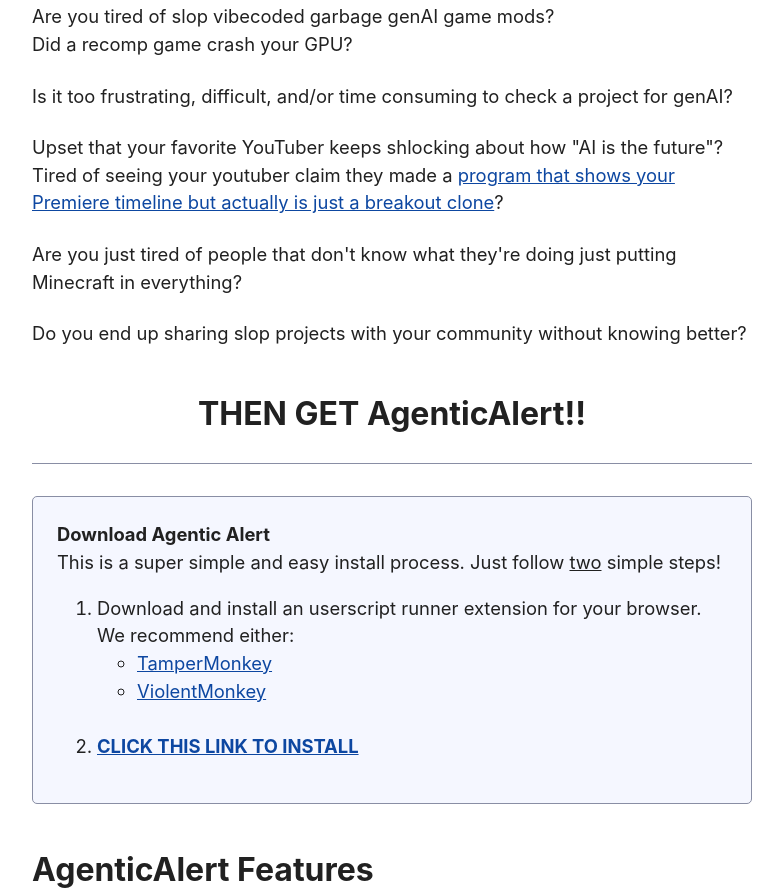
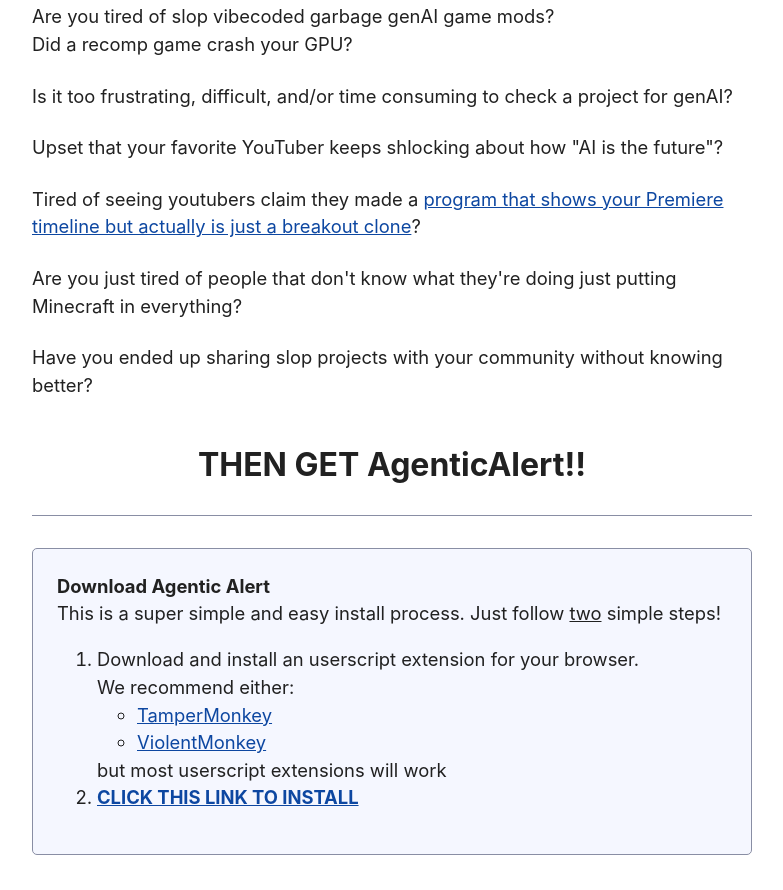
Before and after one commit to SocksTheWolf/AgenticAlert, a website: page site/index.html in a window 1280 px wide. Shown: the part 491-1381 px from the top of the page, without its empty margins (248-1031 px from the left). Drawn offline with Linux system fonts and the light colour scheme; files whose address does not match are found by name.

Commit message:
Minor updates
Yep

```diff
--- a/site/index.html
+++ b/site/index.html
@@ -32,6 +32,7 @@
     <link rel="canonical" href="https://agenticalert.download/" />
   </head>
   <body>
+    <!-- fix firefox FOUC -->
     <script>0</script>
     <header style="padding-top: 2rem;">
       <img src="icon.png" width="64" height="64" alt="AgenticAlert Logo" style="padding-top: 5px;" />
@@ -51,24 +52,24 @@
 <h3>Is this you?</h3>
 <p>Are you tired of slop vibecoded garbage genAI game mods?<br />Did a recomp game crash your GPU?</p>
 <p>Is it too frustrating, difficult, and/or time consuming to check a project for genAI?</p>
-<p>Upset that your favorite YouTuber keeps shlocking about how "AI is the future"?
-  Tired of seeing your youtuber claim they made a <a href="https://youtu.be/wajoP_5Cpw8?t=230" target="_blank">program that shows your Premiere timeline
+<p>Upset that your favorite YouTuber keeps shlocking about how "AI is the future"?</p>
+<p>Tired of seeing youtubers claim they made a <a href="https://youtu.be/wajoP_5Cpw8?t=230" target="_blank">program that shows your Premiere timeline
     but actually is just a breakout clone</a>?</p>
 <p>Are you just tired of people that don't know what they're doing just putting Minecraft in everything?</p>
-<p>Do you end up sharing slop projects with your community without knowing better?</p>
+<p>Have you ended up sharing slop projects with your community without knowing better?</p>
 <center><h3>THEN GET AgenticAlert!!</h3></center>
 <hr />
 
 <div id="download" class="notice"><b>Download Agentic Alert</b><br />
   <p>This is a super simple and easy install process. Just follow <u>two</u> simple steps!</p>
   <ol>
-    <li>Download and install an userscript runner extension for your browser.<br />We recommend either:<br />
+    <li>Download and install an userscript extension for your browser.<br />We recommend either:<br />
       <ul>
         <li><a href="https://www.tampermonkey.net/" target="_blank">TamperMonkey</a></li>
         <li><a href="https://violentmonkey.github.io/get-it/" target="_blank">ViolentMonkey</a></li>
       </ul>
+      <p>but most userscript extensions will work</p>
     </li>
-    <br />
     <li><a href="https://agenticalert.download/agenticalert.user.js"><strong>CLICK THIS LINK TO INSTALL</strong></a></li>
   </ol>
 </div>
@@ -84,9 +85,10 @@
 <li>Checks a lot of different file markers/recomp modules very quickly</li>
 <li>Scans .gitignore and GitHub metadata without user input</li>
 <li>Automatically updates with the latest ruleset</li>
-<li>Written by hand by someone that knows what they're doing (<a href="https://socksthewolf.com/projects">for real</a>)</li>
+<li>Written by hand by someone that knows what they're doing (<a target="_blank" href="https://socksthewolf.com/projects">for real</a>)</li>
 </ul>
 
+<!-- rip all this html from github lol -->
 <h3 id="screenshots">Screenshots</h3>
 <table>
 <thead>
@@ -124,7 +126,7 @@
 </table>
   </main>
     <footer>
-      <p>AgenticAlert was created by <a href="https://socksthewolf.com">SocksTheWolf</a> and is licensed under the GPL-3<br>
+      <p>AgenticAlert was created by <a rel="me" href="https://socksthewolf.com">SocksTheWolf</a> and is licensed under the GPL-3<br>
     </footer>
   </body>
   <script type="text/javascript" src="back-to-top.min.js"></script>
```
